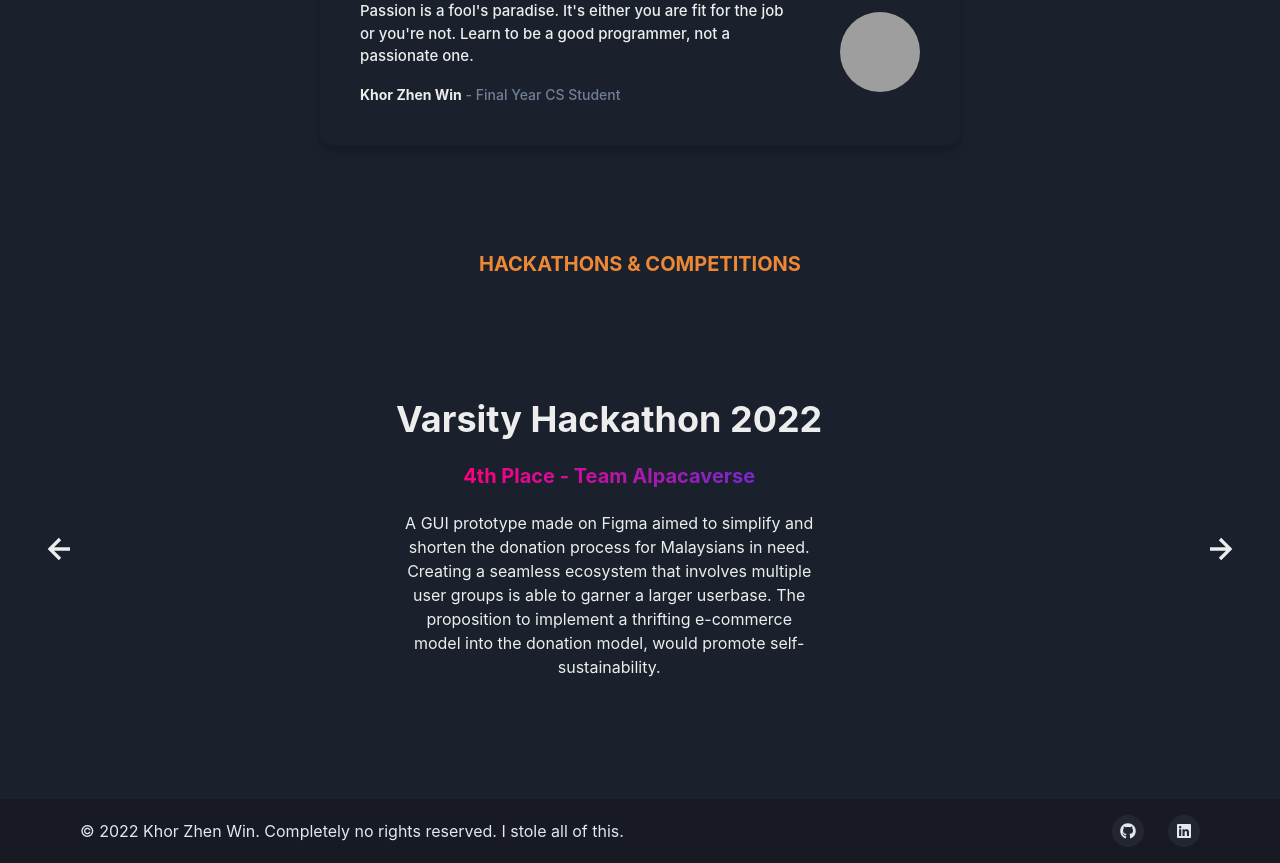
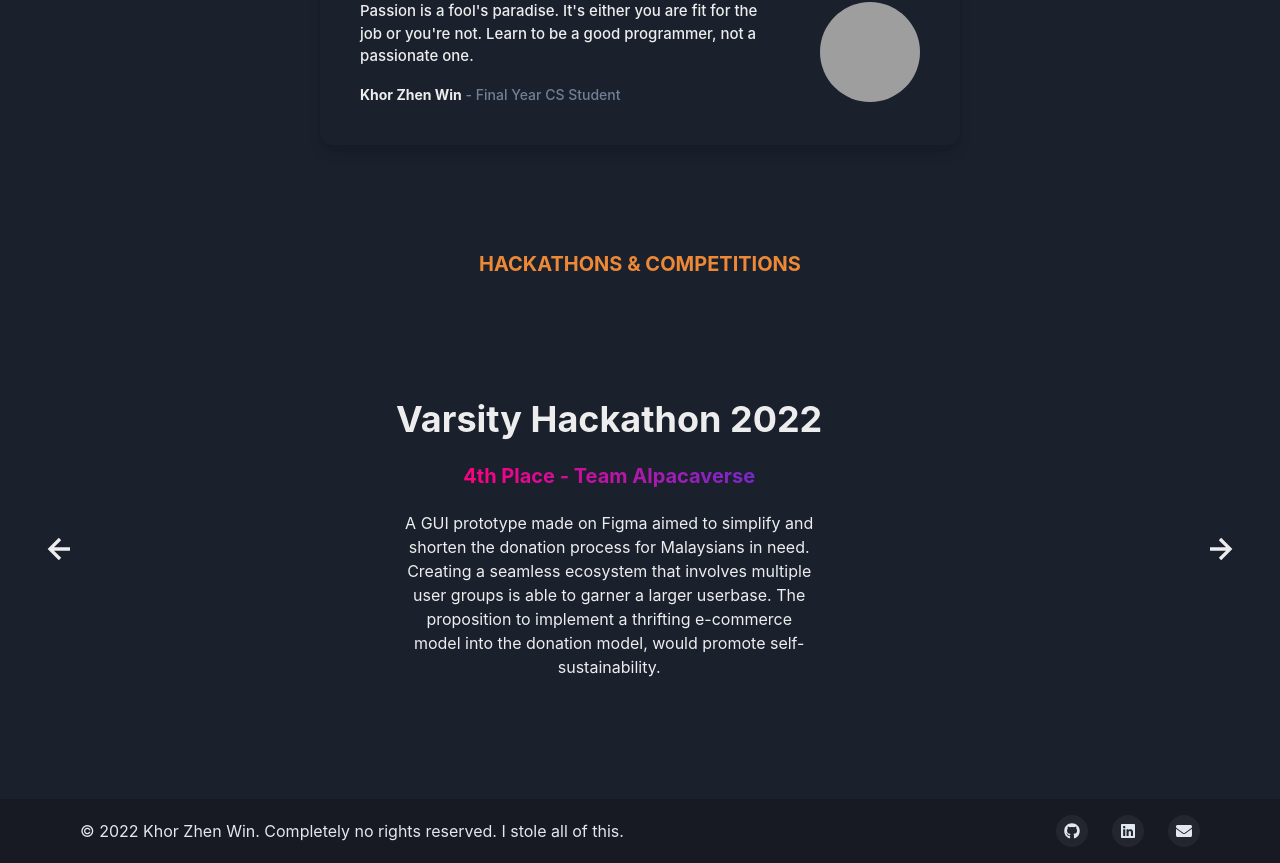
Before and after one commit to khorzhenwin/portfolio, a Next.js app: page / in a window 1280 px wide. Shown: the part 1512-2375 px from the top of the page. Built offline with nearby package versions, Linux system fonts and the light colour scheme; grey boxes are pictures that could not be loaded.

Commit message:
minor aesthetic + QOL enhancements

```diff
--- a/components/aboutMe.js
+++ b/components/aboutMe.js
@@ -79,8 +79,8 @@ function TestimonialCard(props) {
       </Flex>
       <Avatar
         src={avatar}
-        height={"80px"}
-        width={"80px"}
+        height={"100px"}
+        width={"100px"}
         alignSelf={"center"}
         m={{ base: "0 0 35px 0", md: "0 0 0 50px" }}
       />
--- a/components/footer.js
+++ b/components/footer.js
@@ -7,7 +7,7 @@ import {
   useColorModeValue,
   VisuallyHidden,
 } from "@chakra-ui/react";
-import { FaGithub, FaLinkedin } from "react-icons/fa";
+import { FaGithub, FaLinkedin, FaEnvelope } from "react-icons/fa";
 
 const SocialButton = ({ children, label, href }) => {
   return (
@@ -67,6 +67,13 @@ export default function SmallWithSocial() {
           >
             <FaLinkedin />
           </SocialButton>
+          <SocialButton
+            label={"Email"}
+            href={"mailto:khorzhenwin@gmail.com"}
+            isExternal
+          >
+            <FaEnvelope />
+          </SocialButton>
         </Stack>
       </Container>
     </Box>
--- a/components/scrollToTop.js
+++ b/components/scrollToTop.js
@@ -14,7 +14,7 @@ export default function ScrollToTop() {
 
   useEffect(() => {
     const toggleVisibility = () => {
-      if (window.pageYOffset > 800) {
+      if (window.pageYOffset > 600) {
         setIsVisible(true);
       } else {
         setIsVisible(false);
```
